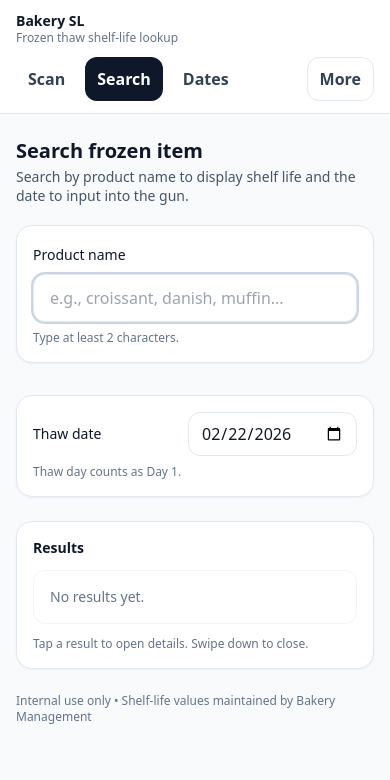
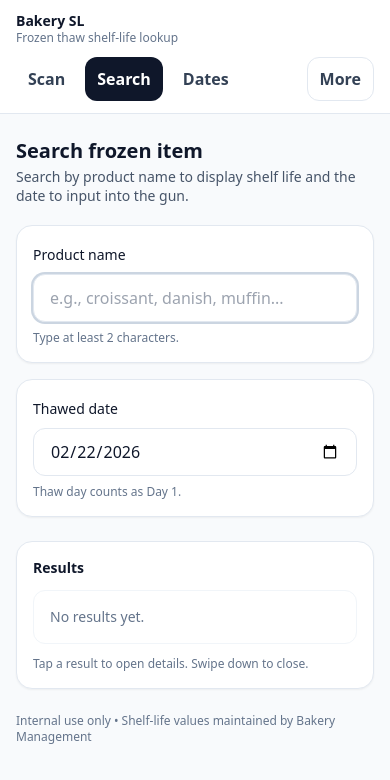
Before and after one commit to AT1XX/shelf-life, a Next.js app: page /search in a window 390 px wide. Shown: the top 780 px of the page. Built offline with nearby package versions, Linux system fonts and the light colour scheme.

Commit message:
Revert "Fixed thaw date  for phone"

```diff
--- a/src/app/scan/page.tsx
+++ b/src/app/scan/page.tsx
@@ -284,24 +284,20 @@ export default function ScanPage() {
             </div>
           ) : null}
 
+          {/* Thaw date + last scan */}
           <div className="mt-4 grid gap-3 sm:grid-cols-2">
-
-            {/* Thaw date */}
-            <div className="rounded-2xl border border-slate-200 bg-white p-4 shadow-sm">
-              <div className="flex items-center justify-between gap-3">
-                <label className="text-sm font-medium whitespace-nowrap">
-                  Thaw date
-                </label>
+            <div>
+              <label className="text-sm font-medium">Thawed date</label>
               <input
                 type="date"
                 value={thawDateStr}
                 onChange={(e) => setThawDateStr(e.target.value)}
-                  className="rounded-xl border border-slate-200 bg-white px-3 h-11 text-[16px] outline-none focus:ring-2 focus:ring-slate-300"
+                // ✅ 16px + fixed height prevents iOS zoom/overflow
+                className="mt-2 w-full rounded-xl border border-slate-200 bg-white px-4 h-12 text-[16px] leading-none outline-none focus:ring-2 focus:ring-slate-300"
                 style={{ WebkitAppearance: "none" }}
               />
-              </div>
               <p className="mt-2 text-xs text-slate-500">
-                One full thaw day, then shelf life starts.
+                Store policy: 1 full thaw day, then shelf life starts.
               </p>
             </div>
 
--- a/src/app/search/page.tsx
+++ b/src/app/search/page.tsx
@@ -332,30 +332,18 @@ export default function SearchPage() {
             />
             <div className="mt-2 text-xs text-slate-500">Type at least 2 characters.</div>
           </div>
-          <div className="mt-4 grid gap-3 sm:grid-cols-2">
 
-          {/* Thaw date */}
           <div className="rounded-2xl border border-slate-200 bg-white p-4 shadow-sm">
-            <div className="flex items-center justify-between gap-3">
-
-              <label className="text-sm font-medium whitespace-nowrap">
-                Thaw date
-              </label>
-
+            <label className="text-sm font-medium">Thawed date</label>
             <input
               type="date"
               value={thawDateStr}
               onChange={(e) => setThawDateStr(e.target.value)}
-                className="rounded-xl border border-slate-200 bg-white px-3 h-11 text-[16px] outline-none focus:ring-2 focus:ring-slate-300"
+              className="mt-2 w-full rounded-xl border border-slate-200 bg-white px-4 h-12 text-[16px] leading-none outline-none focus:ring-2 focus:ring-slate-300"
               style={{ WebkitAppearance: "none" }}
             />
+            <div className="mt-2 text-xs text-slate-500">Thaw day counts as Day 1.</div>
           </div>
-              <p className="mt-2 text-xs text-slate-500">
-                Thaw day counts as Day 1.
-              </p>
-            </div>
-          </div>
-
         </div>
 
         {error && (
```
Lines whose indentation alone changed are shown as unchanged.
